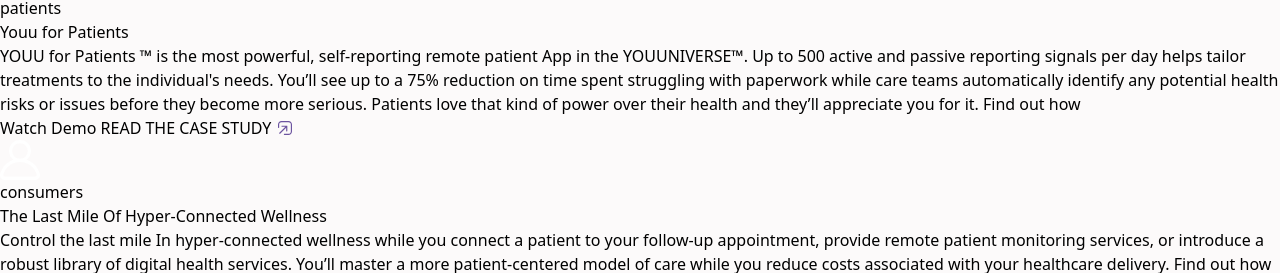
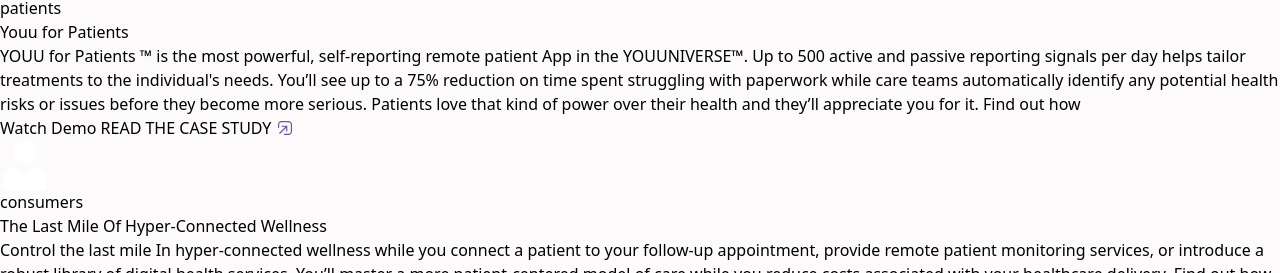
Before and after one commit to shubham-execideas/youuBlog, an Eleventy site: page src/index.njk in a window 1280 px wide. Shown: the part 10335-10608 px from the top of the page. Built offline with nearby package versions, Linux system fonts and the light colour scheme; Eleventy itself is replaced by a stand-in of ours; files that its build step writes are made by us from their sources; files whose address does not match are found by name.

Commit message:
Update Feature “2023-02-11-13-17-44”

```diff
--- a/src/features/2023-02-11-13-17-44.md
+++ b/src/features/2023-02-11-13-17-44.md
@@ -9,7 +9,7 @@
   master a more patient-centered model of care while you reduce costs associated
   with your healthcare delivery. Find out how
 date: 2023-02-11T00:00:00+05:30
-image: /assets/union.svg
+image: /assets/consumers.svg
 imageAlt: consumers
 ---
 Control the last mile In hyper-connected wellness while you connect a patient to your follow-up appointment, provide remote patient monitoring services, or introduce a robust library of digital health services. You’ll master a more patient-centered model of care while you reduce costs associated with your healthcare delivery. Find out how
```
Also changed, not shown: public/assets/consumers.svg (added).
